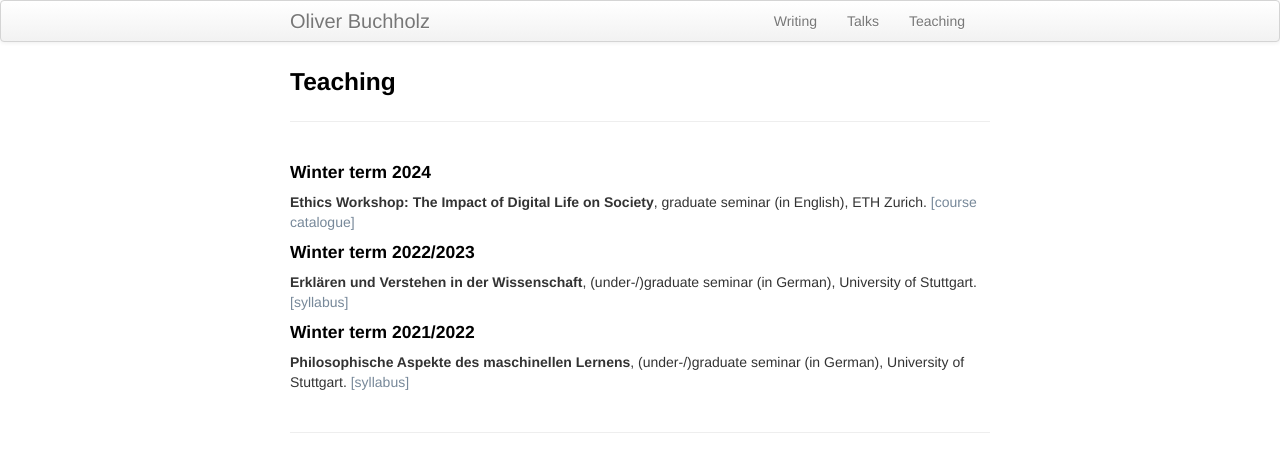
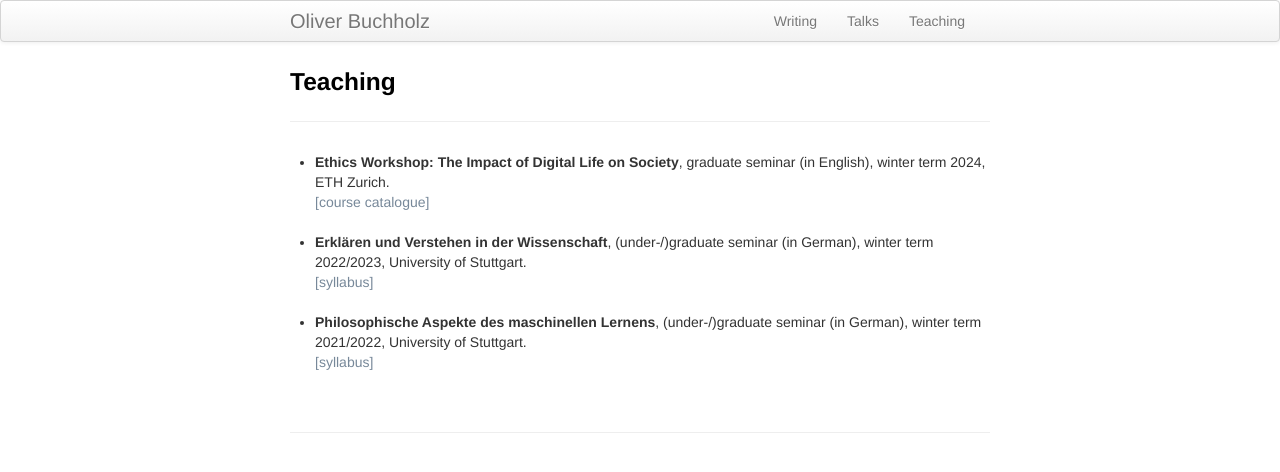
Before and after one commit to oliverbuchholz/oliverbuchholz.github.io, a Jekyll site: the page built from pages/teaching.md, in a window 1280 px wide. Shown: the top 472 px of the page. Built offline with Jekyll 4.4.1, drawn with Linux system fonts in a browser that asks for light colours.

Commit message:
Update teaching.md

```diff
--- a/pages/teaching.md
+++ b/pages/teaching.md
@@ -4,14 +4,16 @@ title: Teaching
 description: Oliver Buchholz | Teaching
 ---
 
-<h4>Winter term 2024</h4>
+<ul>
+<li>
+<b>Ethics Workshop: The Impact of Digital Life on Society</b>, graduate seminar (in English), winter term 2024, ETH Zurich.<br><a href= "https://www.vvz.ethz.ch/Vorlesungsverzeichnis/lerneinheit.view?semkez=2024W&ansicht=KATALOGDATEN&lerneinheitId=182672&lang=en" target= "_blank">[course catalogue]</a><br><br>
+</li>
 
-<b>Ethics Workshop: The Impact of Digital Life on Society</b>, graduate seminar (in English), ETH Zurich. <a href= "https://www.vvz.ethz.ch/Vorlesungsverzeichnis/lerneinheit.view?semkez=2024W&ansicht=KATALOGDATEN&lerneinheitId=182672&lang=en" target= "_blank">[course catalogue]</a>
+<li>
+<b>Erklären und Verstehen in der Wissenschaft</b>, (under-/)graduate seminar (in German), winter term 2022/2023, University of Stuttgart.<br><a href= "papers/Syllabus_EuV.pdf" target= "_blank">[syllabus]</a><br><br>
+</li>
 
-<h4>Winter term 2022/2023</h4>
-
-<b>Erklären und Verstehen in der Wissenschaft</b>, (under-/)graduate seminar (in German), University of Stuttgart. <a href= "papers/Syllabus_EuV.pdf" target= "_blank">[syllabus]</a>
-
-<h4>Winter term 2021/2022</h4>
-
-<b>Philosophische Aspekte des maschinellen Lernens</b>, (under-/)graduate seminar (in German), University of Stuttgart. <a href= "papers/Syllabus_PhilML.pdf" target= "_blank">[syllabus]</a>
+<li>
+<b>Philosophische Aspekte des maschinellen Lernens</b>, (under-/)graduate seminar (in German), winter term 2021/2022, University of Stuttgart.<br><a href= "papers/Syllabus_PhilML.pdf" target= "_blank">[syllabus]</a><br><br>
+</li>
+</ul>
```
